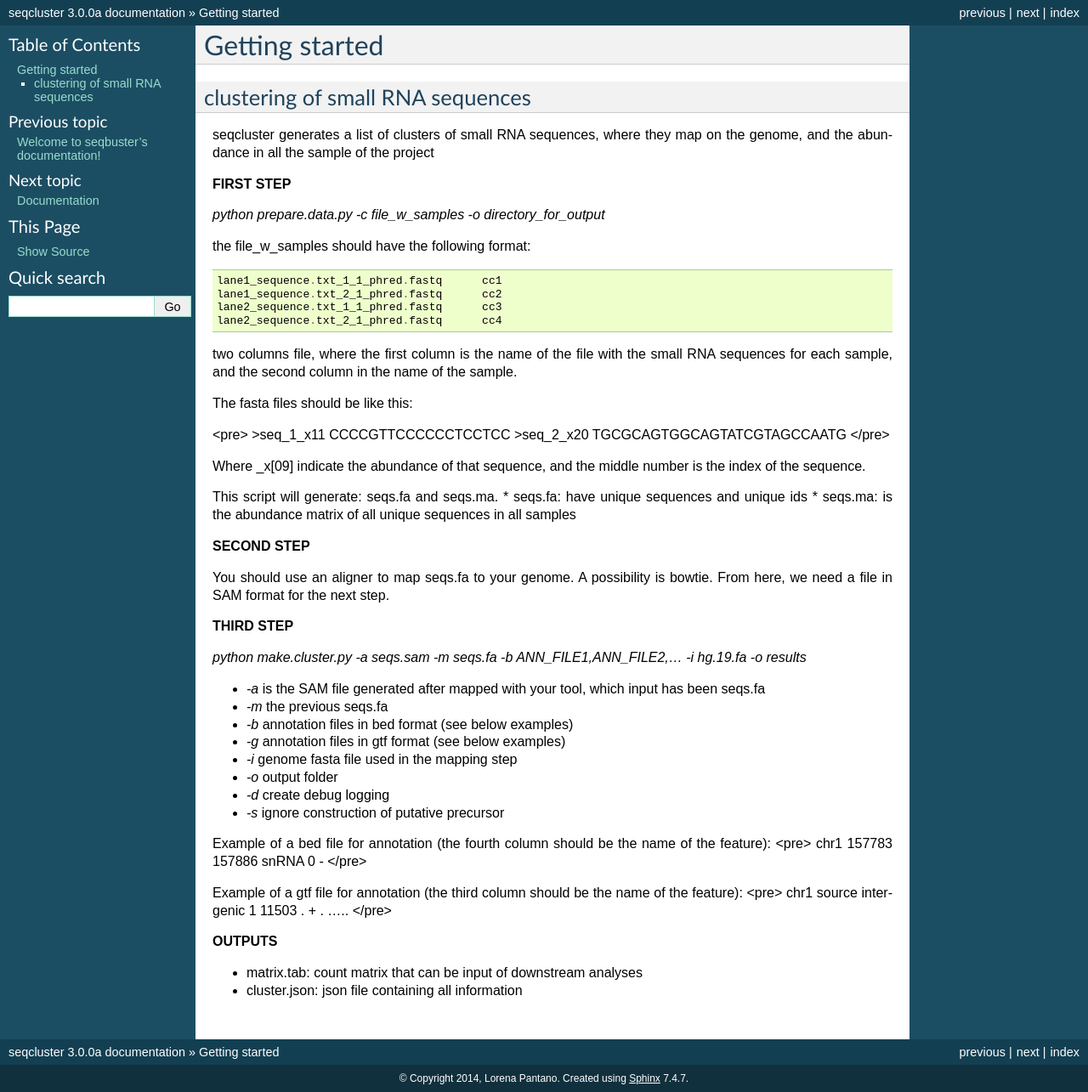
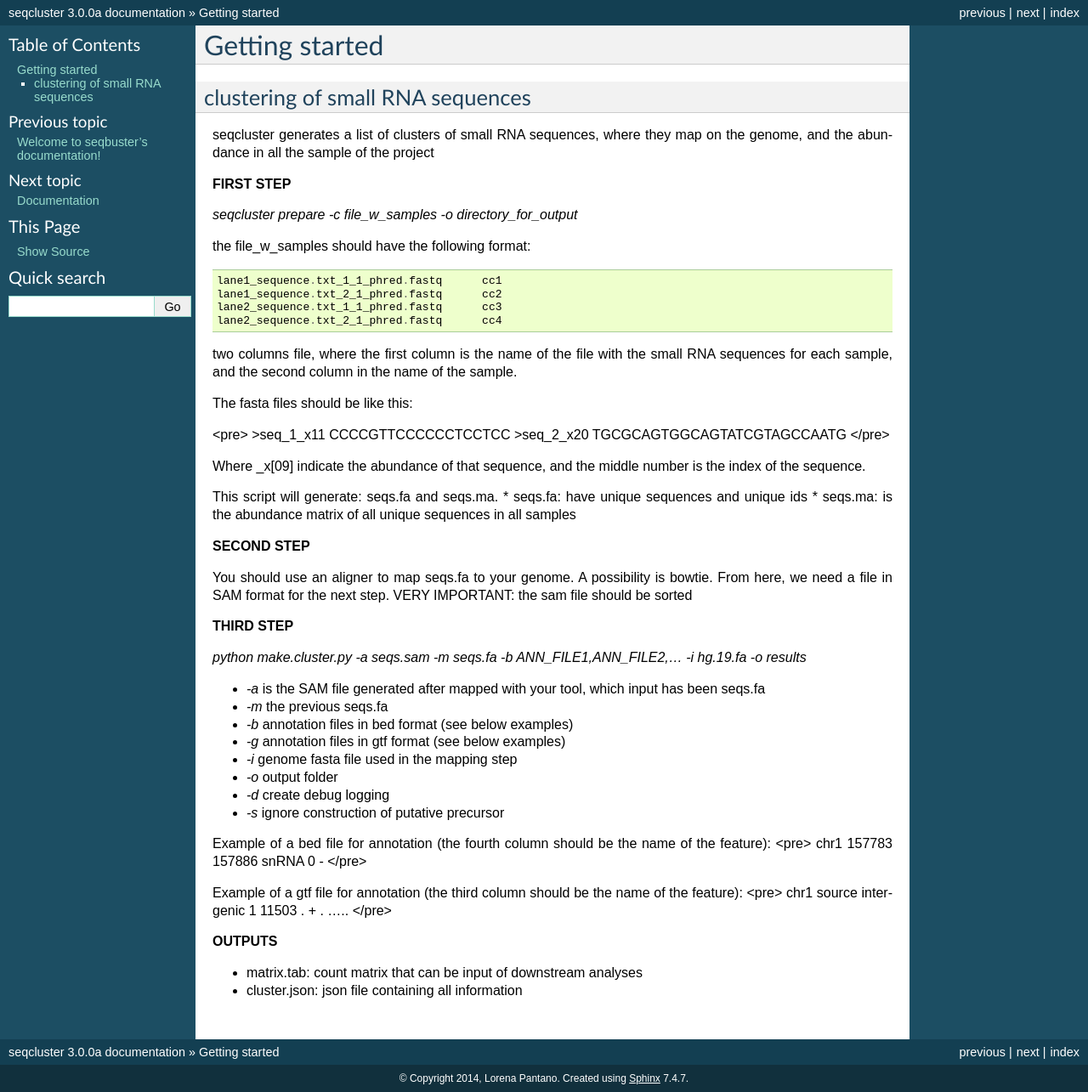
Before and after one commit to lpantano/seqcluster, a Sphinx documentation site: the page built from doc/source/getting_started.rst, in a window 1280 px wide. Shown: the whole page at 85% size. Built offline with Sphinx 7.4.7, drawn with Linux system fonts in a browser that asks for light colours.

Commit message:
update command in doc

```diff
--- a/doc/source/documentation.rst
+++ b/doc/source/documentation.rst
@@ -13,3 +13,4 @@ Documentation
 .. automodule:: seqcluster.makecluster
    :members:
    :undoc-members:
+   :private-members:
--- a/doc/source/getting_started.rst
+++ b/doc/source/getting_started.rst
@@ -14,7 +14,7 @@ seqcluster generates a list of clusters of small RNA sequences, where they map o
 
 **FIRST STEP**
 
-`python prepare.data.py -c file_w_samples -o directory_for_output`
+`seqcluster prepare -c file_w_samples -o directory_for_output`
 
 the file_w_samples should have the following format:
 
@@ -46,6 +46,7 @@ This script will generate: seqs.fa and seqs.ma.
 
 You should use an aligner to map seqs.fa to your genome. A possibility is bowtie.
 From here, we need a file in SAM format for the next step.
+VERY IMPORTANT: the sam file should be sorted
 
 **THIRD STEP**
 
--- a/doc/source/index.rst
+++ b/doc/source/index.rst
@@ -19,7 +19,6 @@ Contents:
 
 I am in the process to document all classes and methods
 
-
 Indices and tables
 ==================
 
```
